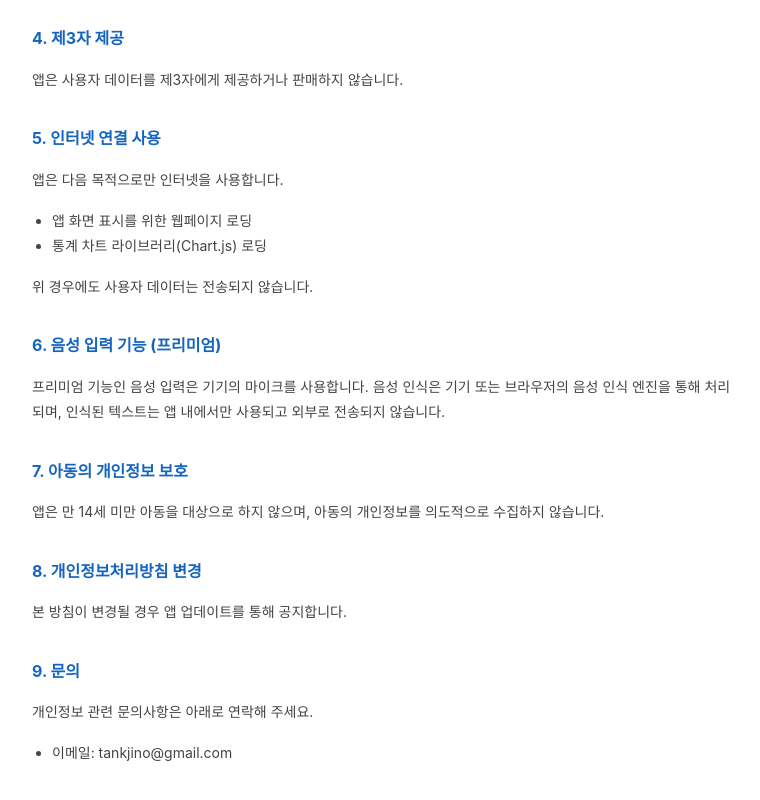
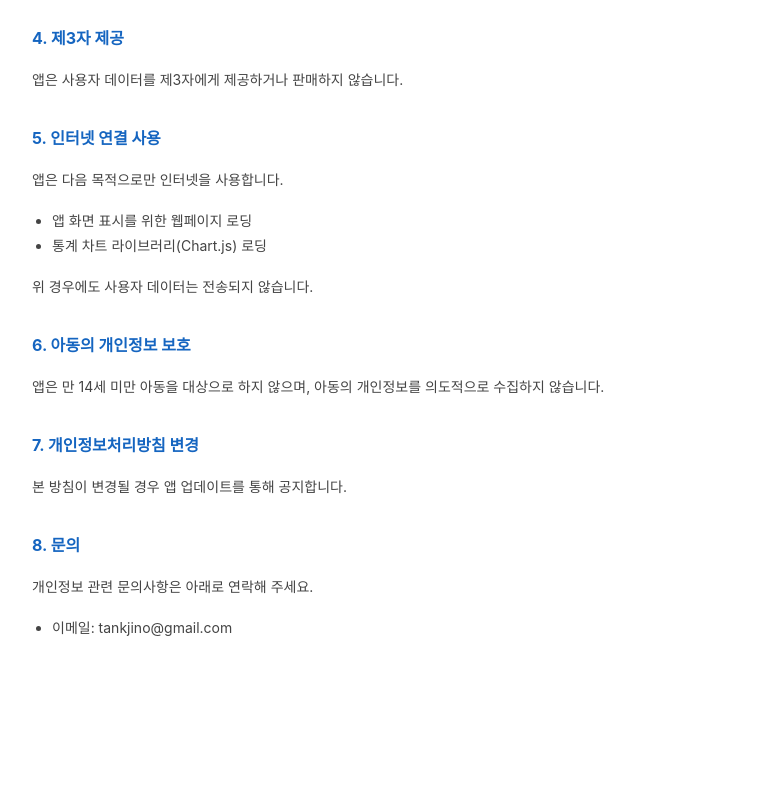
Before and after one commit to tankjino-0127/car-budget, a plain HTML site: page privacy.html in a window 1280 px wide. Shown: the part 629-1429 px from the top of the page, without its empty margins (258-1018 px from the left). After the commit the page ends 1346 px from the top, so only its background shows below. Drawn offline with Linux system fonts and the light colour scheme.

Commit message:
Add files via upload

```diff
--- a/privacy.html
+++ b/privacy.html
@@ -43,16 +43,13 @@
 </ul>
 <p>위 경우에도 사용자 데이터는 전송되지 않습니다.</p>
 
-<h2>6. 음성 입력 기능 (프리미엄)</h2>
-<p>프리미엄 기능인 음성 입력은 기기의 마이크를 사용합니다. 음성 인식은 기기 또는 브라우저의 음성 인식 엔진을 통해 처리되며, 인식된 텍스트는 앱 내에서만 사용되고 외부로 전송되지 않습니다.</p>
-
-<h2>7. 아동의 개인정보 보호</h2>
+<h2>6. 아동의 개인정보 보호</h2>
 <p>앱은 만 14세 미만 아동을 대상으로 하지 않으며, 아동의 개인정보를 의도적으로 수집하지 않습니다.</p>
 
-<h2>8. 개인정보처리방침 변경</h2>
+<h2>7. 개인정보처리방침 변경</h2>
 <p>본 방침이 변경될 경우 앱 업데이트를 통해 공지합니다.</p>
 
-<h2>9. 문의</h2>
+<h2>8. 문의</h2>
 <p>개인정보 관련 문의사항은 아래로 연락해 주세요.</p>
 <ul>
   <li>이메일: tankjino@gmail.com</li>
```
